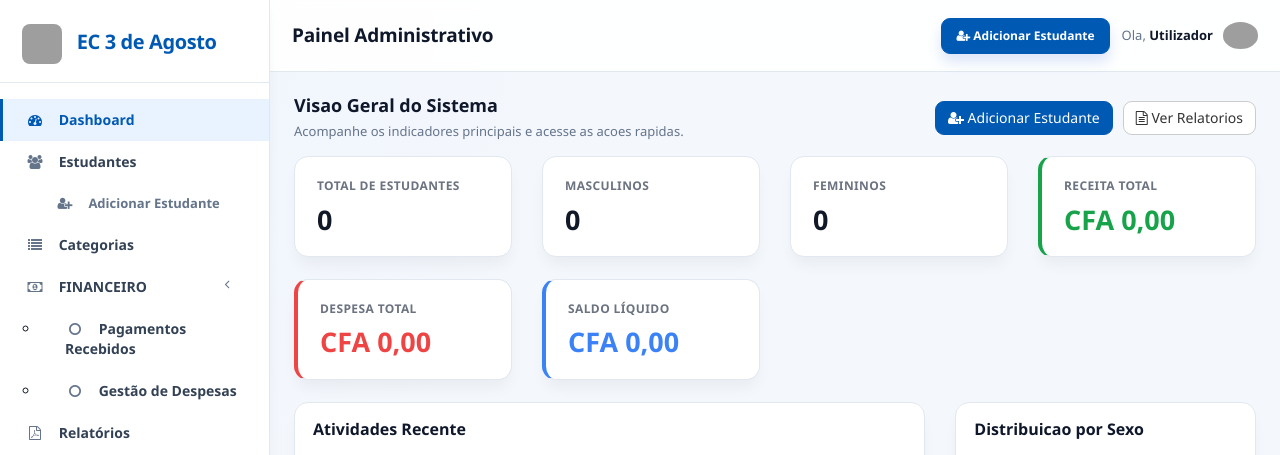
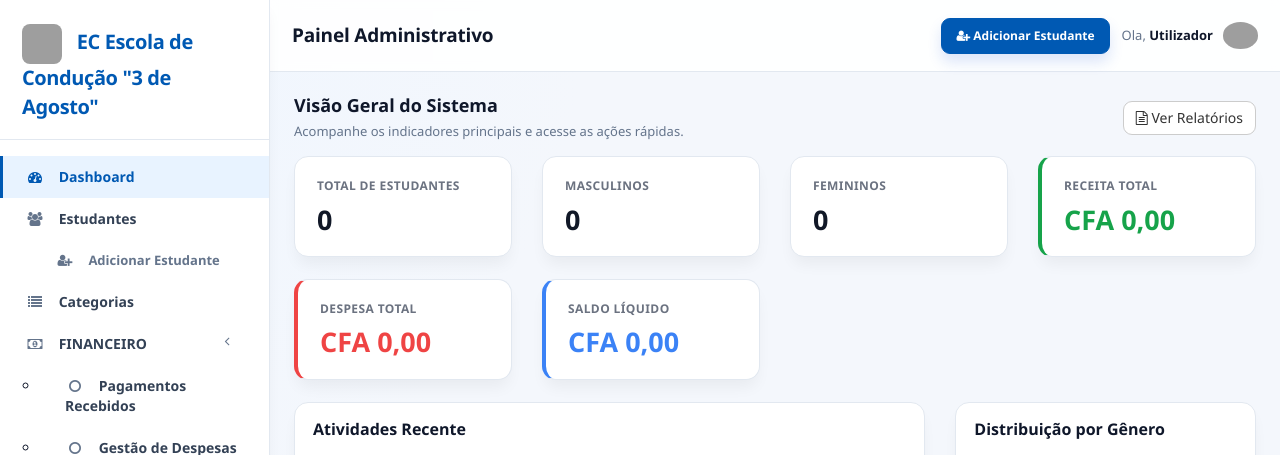
Before and after one commit to HobaiGuigui/Sistema-de-Gestao-de-Pagamentos---Escola-de-Condu--o, a PHP site: page / in a window 1280 px wide. Shown: the top 455 px of the page. Run offline with PHP 8.4, Linux system fonts and the light colour scheme; data that the repository does not hold is empty; grey boxes are pictures that could not be loaded.

Commit message:
last update

```diff
--- a/app/Views/auth/login.php
+++ b/app/Views/auth/login.php
@@ -4,7 +4,7 @@
 <head>
     <meta charset="utf-8">
     <meta http-equiv="X-UA-Compatible" content="IE=edge">
-    <title>EC 3 de Agosto | Acesso Restrito</title>
+    <title>EC Escola de Condução "3 de Agosto" | Acesso Restrito</title>
     <meta content="width=device-width, initial-scale=1, maximum-scale=1, user-scalable=no" name="viewport">
 
     <link rel="stylesheet" href="<?php echo URLROOT; ?>/bower_components/bootstrap/dist/css/bootstrap.min.css">
--- a/app/Views/dashboard/index.php
+++ b/app/Views/dashboard/index.php
@@ -2,12 +2,14 @@
 
 <div class="section-toolbar" style="margin-bottom: 16px;">
     <div>
-        <h5 class="section-title">Visao Geral do Sistema</h5>
-        <p class="section-subtitle">Acompanhe os indicadores principais e acesse as acoes rapidas.</p>
+        <h5 class="section-title">Visão Geral do Sistema</h5>
+        <p class="section-subtitle">Acompanhe os indicadores principais e acesse as ações rápidas.</p>
     </div>
     <div style="display:flex; gap:10px; flex-wrap:wrap;">
-        <a href="<?php echo URLROOT; ?>/estudantes/cadastrar" class="btn btn-primary"><i class="fa fa-user-plus"></i> Adicionar Estudante</a>
-        <a href="<?php echo URLROOT; ?>/relatorios" class="btn btn-default"><i class="fa fa-file-text-o"></i> Ver Relatorios</a>
+        <!-- <a href="<?php echo URLROOT; ?>/estudantes/cadastrar" class="btn btn-primary"><i class="fa fa-user-plus"></i>
+            Adicionar Estudante</a> -->
+        <a href="<?php echo URLROOT; ?>/relatorios" class="btn btn-default"><i class="fa fa-file-text-o"></i> Ver
+            Relatórios</a>
     </div>
 </div>
 
@@ -33,19 +35,25 @@
     <div class="col-md-3">
         <div class="card-stat" style="border-left: 4px solid #16a34a;">
             <h4>Receita Total</h4>
-            <div class="value" style="color: #16a34a;">CFA <?php echo number_format($stats['receita_total'], 2, ',', '.'); ?></div>
+            <div class="value" style="color: #16a34a;">CFA
+                <?php echo number_format($stats['receita_total'], 2, ',', '.'); ?>
+            </div>
         </div>
     </div>
     <div class="col-md-3">
         <div class="card-stat" style="border-left: 4px solid #ef4444;">
             <h4>Despesa Total</h4>
-            <div class="value" style="color: #ef4444;">CFA <?php echo number_format($stats['despesa_total'], 2, ',', '.'); ?></div>
+            <div class="value" style="color: #ef4444;">CFA
+                <?php echo number_format($stats['despesa_total'], 2, ',', '.'); ?>
+            </div>
         </div>
     </div>
     <div class="col-md-3">
         <div class="card-stat" style="border-left: 4px solid #3b82f6;">
             <h4>Saldo Líquido</h4>
-            <div class="value" style="color: #3b82f6;">CFA <?php echo number_format($stats['saldo_liquido'], 2, ',', '.'); ?></div>
+            <div class="value" style="color: #3b82f6;">CFA
+                <?php echo number_format($stats['saldo_liquido'], 2, ',', '.'); ?>
+            </div>
         </div>
     </div>
 </div>
@@ -61,7 +69,7 @@
     </div>
     <div class="col-md-4">
         <div class="table-container">
-            <h5 class="section-title" style="font-size:16px; margin-bottom: 16px;">Distribuicao por Sexo</h5>
+            <h5 class="section-title" style="font-size:16px; margin-bottom: 16px;">Distribuição por Gênero</h5>
             <div class="chart-container" style="position: relative; height:300px;">
                 <canvas id="genderChart"></canvas>
             </div>
--- a/app/Views/layout/header.php
+++ b/app/Views/layout/header.php
@@ -37,17 +37,19 @@ $userNome = $_SESSION['user_nome'] ?? 'Utilizador';
 <head>
     <meta charset="utf-8">
     <meta http-equiv="X-UA-Compatible" content="IE=edge">
-    <title>EC 3 de Agosto | <?php echo htmlspecialchars($title, ENT_QUOTES, 'UTF-8'); ?></title>
+    <title>EC Escola de Condução "3 de Agosto" | <?php echo htmlspecialchars($title, ENT_QUOTES, 'UTF-8'); ?></title>
     <meta content="width=device-width, initial-scale=1, maximum-scale=1, user-scalable=no" name="viewport">
 
     <link rel="stylesheet" href="<?php echo URLROOT; ?>/bower_components/bootstrap/dist/css/bootstrap.min.css">
     <link rel="stylesheet" href="<?php echo URLROOT; ?>/bower_components/font-awesome/css/font-awesome.min.css">
     <link rel="stylesheet" href="<?php echo URLROOT; ?>/bower_components/Ionicons/css/ionicons.min.css">
-    <link rel="stylesheet" href="<?php echo URLROOT; ?>/bower_components/datatables.net-bs/css/dataTables.bootstrap.min.css">
+    <link rel="stylesheet"
+        href="<?php echo URLROOT; ?>/bower_components/datatables.net-bs/css/dataTables.bootstrap.min.css">
 
     <style>
         :root {
-            --brand: #0059b3; /* Blue from logo */
+            --brand: #0059b3;
+            /* Blue from logo */
             --brand-dark: #003d7a;
             --brand-soft: #e8f3ff;
             --bg: #f8fafc;
@@ -351,7 +353,8 @@ $userNome = $_SESSION['user_nome'] ?? 'Utilizador';
             }
 
             .content-wrapper {
-                padding: 16px; /* Less padding on small screens */
+                padding: 16px;
+                /* Less padding on small screens */
             }
 
             .sidebar-toggle {
@@ -374,7 +377,8 @@ $userNome = $_SESSION['user_nome'] ?? 'Utilizador';
             }
 
             .page-title h4 {
-                font-size: 16px; /* Smaller title on mobile */
+                font-size: 16px;
+                /* Smaller title on mobile */
             }
         }
     </style>
@@ -384,8 +388,9 @@ $userNome = $_SESSION['user_nome'] ?? 'Utilizador';
     <div class="wrapper" id="appWrapper">
         <aside class="main-sidebar">
             <div class="sidebar-brand">
-                <img src="<?php echo URLROOT; ?>/logo.jpg" alt="Logo" style="width: 40px; height: 40px; border-radius: 8px; margin-right: 10px; vertical-align: middle;">
-                EC 3 de Agosto
+                <img src="<?php echo URLROOT; ?>/logo.jpg" alt="Logo"
+                    style="width: 40px; height: 40px; border-radius: 8px; margin-right: 10px; vertical-align: middle;">
+                EC Escola de Condução "3 de Agosto"
             </div>
             <ul class="sidebar-menu">
                 <li class="<?php echo $isDashboardActive ? 'active' : ''; ?>">
@@ -395,20 +400,24 @@ $userNome = $_SESSION['user_nome'] ?? 'Utilizador';
                     <a href="<?php echo URLROOT; ?>/estudantes"><i class="fa fa-users"></i> Estudantes</a>
                 </li>
                 <li class="submenu-item <?php echo ($activeTab === 'estudantes.add') ? 'active' : ''; ?>">
-                    <a href="<?php echo URLROOT; ?>/estudantes/cadastrar"><i class="fa fa-user-plus"></i> Adicionar Estudante</a>
+                    <a href="<?php echo URLROOT; ?>/estudantes/cadastrar"><i class="fa fa-user-plus"></i> Adicionar
+                        Estudante</a>
                 </li>
                 <li class="<?php echo $isCategoriasActive ? 'active' : ''; ?>">
                     <a href="<?php echo URLROOT; ?>/categorias"><i class="fa fa-list"></i> Categorias</a>
                 </li>
-                <li class="<?php echo ($data['activePage'] == 'pagamentos' || $data['activePage'] == 'despesas') ? 'active' : ''; ?>">
+                <li
+                    class="<?php echo ($data['activePage'] == 'pagamentos' || $data['activePage'] == 'despesas') ? 'active' : ''; ?>">
                     <a href="#"><i class="fa fa-money"></i> <span>FINANCEIRO</span><i
                             class="fa fa-angle-left pull-right"></i></a>
                     <ul class="treeview-menu">
                         <li class="<?php echo ($data['activePage'] == 'pagamentos') ? 'active' : ''; ?>">
-                            <a href="<?php echo URLROOT; ?>/pagamentos"><i class="fa fa-circle-o"></i> Pagamentos Recebidos</a>
+                            <a href="<?php echo URLROOT; ?>/pagamentos"><i class="fa fa-circle-o"></i> Pagamentos
+                                Recebidos</a>
                         </li>
                         <li class="<?php echo ($data['activePage'] == 'despesas') ? 'active' : ''; ?>">
-                            <a href="<?php echo URLROOT; ?>/despesas"><i class="fa fa-circle-o"></i> Gestão de Despesas</a>
+                            <a href="<?php echo URLROOT; ?>/despesas"><i class="fa fa-circle-o"></i> Gestão de
+                                Despesas</a>
                         </li>
                     </ul>
                 </li>
@@ -417,7 +426,8 @@ $userNome = $_SESSION['user_nome'] ?? 'Utilizador';
                 </li>
                 <li class="menu-separator">Sessão</li>
                 <li>
-                    <a href="<?php echo URLROOT; ?>/auth/logout" style="color: #dc2626;"><i class="fa fa-sign-out"></i> Sair</a>
+                    <a href="<?php echo URLROOT; ?>/auth/logout" style="color: #dc2626;"><i class="fa fa-sign-out"></i>
+                        Sair</a>
                 </li>
             </ul>
         </aside>
```
Also changed, not shown: app/Views/pagamentos/fatura.php (+4 -4 lines), README.md.
